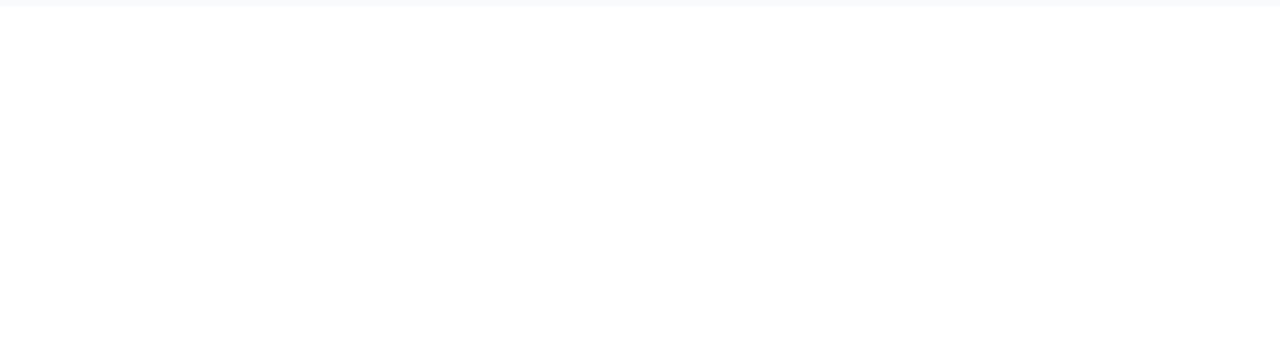
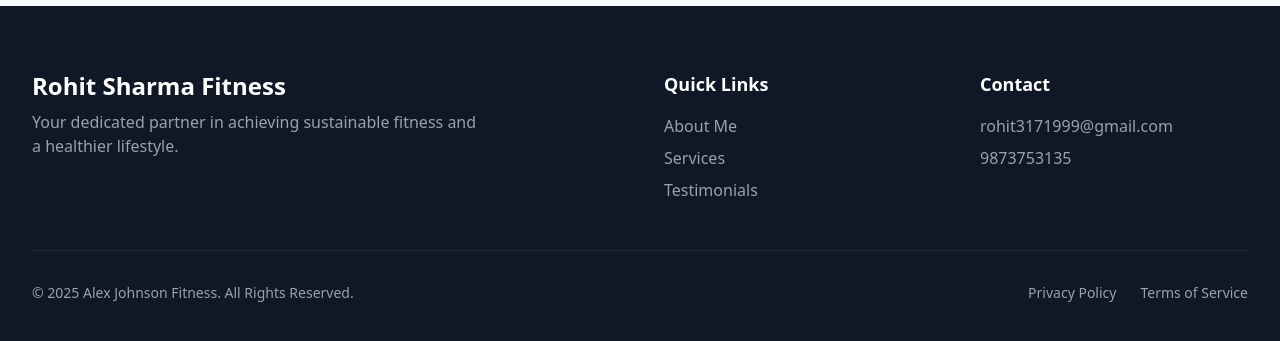
Before and after one commit to rohit3171999/personal-trainer-page, a React (Vite) app: page / in a window 1280 px wide. Shown: the part 5028-5369 px from the top of the page. Before the commit the page ends 5034 px from the top, so only its background shows below. Built offline with nearby package versions, Linux system fonts and the light colour scheme.

Commit message:
add markup in Footer.jsxr

```diff
--- a/src/App.jsx
+++ b/src/App.jsx
@@ -6,6 +6,7 @@ import BookingForm from "./components/BookingForm.jsx";
 import CTAStickyButton from "./components/CTAStickyButton.jsx";
 import MediaGallery from "./components/MediaGallery.jsx";
 import SocialLinks from "./components/SocialLinks.jsx";
+import Footer from "./components/Footer.jsx";
 
 export default function App(){
     return (
@@ -18,6 +19,7 @@ export default function App(){
             <CTAStickyButton/>
             <MediaGallery/>
             <SocialLinks/>
+            <Footer/>
         </>
     );
 }
--- a/src/components/Footer.jsx
+++ b/src/components/Footer.jsx
@@ -1,5 +1,52 @@
+/*
+* Purpose: Provide closing navigation, contact details, and legal disclaimers.
+* */
 export default function Footer(){
     return (
-        <></>
+        <footer className="bg-gray-900 text-gray-400">
+            <div className="container mx-auto px-6 lg:px-8 py-16">
+                <div className="grid grid-cols-1 md:grid-cols-3 lg:grid-cols-4 gap-12 text-center md:text-left">
+
+                    {/* Brand & About Column */}
+                    <div className="lg:col-span-2 md:col-span-3">
+                        <h3 className="text-2xl font-bold text-white mb-2">Rohit Sharma Fitness</h3>
+                        <p className="max-w-md mx-auto md:mx-0">
+                            Your dedicated partner in achieving sustainable fitness and a healthier lifestyle.
+                        </p>
+                    </div>
+
+                    {/* Quick Links Column */}
+                    <div>
+                        <h4 className="text-lg font-semibold text-white mb-4">Quick Links</h4>
+                        <ul className="space-y-2">
+                            <li><a href="#about" className="hover:text-blue-400 transition-colors">About Me</a></li>
+                            <li><a href="#services" className="hover:text-blue-400 transition-colors">Services</a></li>
+                            <li><a href="#testimonials" className="hover:text-blue-400 transition-colors">Testimonials</a></li>
+                        </ul>
+                    </div>
+
+                    {/* Contact Info Column */}
+                    <div>
+                        <h4 className="text-lg font-semibold text-white mb-4">Contact</h4>
+                        <address className="not-italic space-y-2">
+                            <p><a href="mailto:alex@fitness.com" className="hover:text-blue-400 transition-colors">rohit3171999@gmail.com</a></p>
+                            <p><a href="tel:+1234567890" className="hover:text-blue-400 transition-colors">9873753135</a></p>
+                        </address>
+                    </div>
+
+                </div>
+
+                {/* Bottom Bar */}
+                <div className="mt-12 pt-8 border-t border-gray-800 flex flex-col md:flex-row justify-between items-center text-sm">
+                    <p className="mb-4 md:mb-0">
+                        &copy; {new Date().getFullYear()} Alex Johnson Fitness. All Rights Reserved.
+                    </p>
+                    <div className="flex space-x-6">
+                        <a href="#" className="hover:text-white transition-colors">Privacy Policy</a>
+                        <a href="#" className="hover:text-white transition-colors">Terms of Service</a>
+                    </div>
+                </div>
+            </div>
+        </footer>
     );
 }
```
